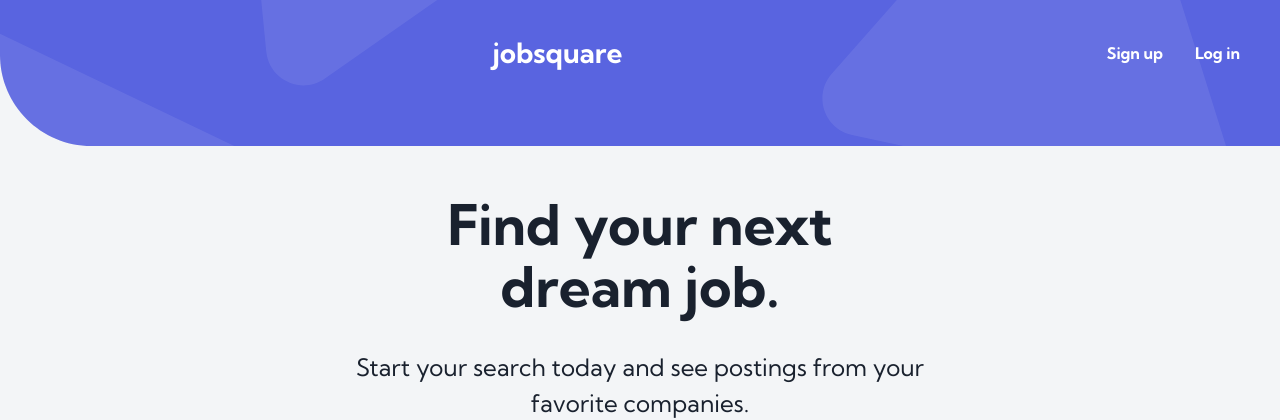
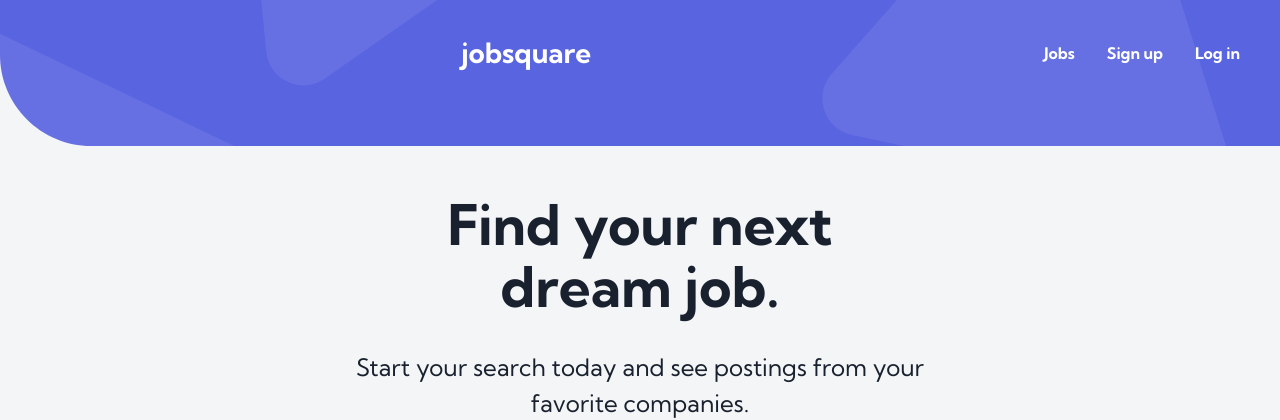
Before and after one commit to lexsac/jobsquare-capstone, a Flask app: page / in a window 1280 px wide. Shown: the top 420 px of the page. Run offline with Flask 3, Linux system fonts and the light colour scheme; some libraries are stand-ins or nearby versions.

Commit message:
Removed Profile link from logged in user nav and added Jobs link to anon user nav

```diff
--- a/templates/base.html
+++ b/templates/base.html
@@ -29,12 +29,12 @@
       </div>
       <ul class="navigation__links">
         {% if not g.user %}
+        <li><a class="navigation__link" href="/jobs">Jobs</a></li>
         <li><a class="navigation__link" href="/signup">Sign up</a></li>
         <li><a class="navigation__link" href="/login">Log in</a></li>
         {% else %}
-        <!-- <li><a class="navigation__link" href="/likes"><i class="fa-solid fa-heart"></i></a></li> -->
         <li><a class="navigation__link" href="/likes">Saved Jobs</a></li>
-        <li><a class="navigation__link" href="/profile">Profile</a></li>
+        <!-- <li><a class="navigation__link" href="/profile">Profile</a></li> -->
         <li><a class="navigation__link" href="/logout">Log out</a></li>
         {% endif %}
       </ul>
```
